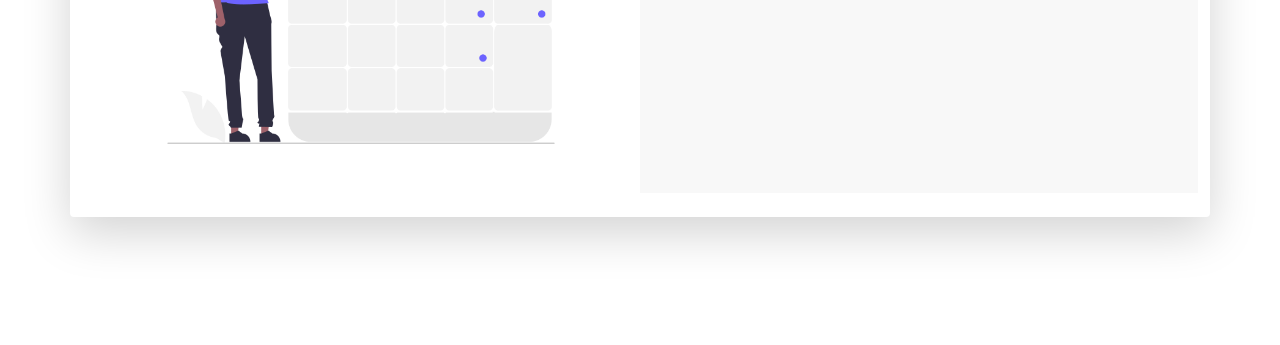
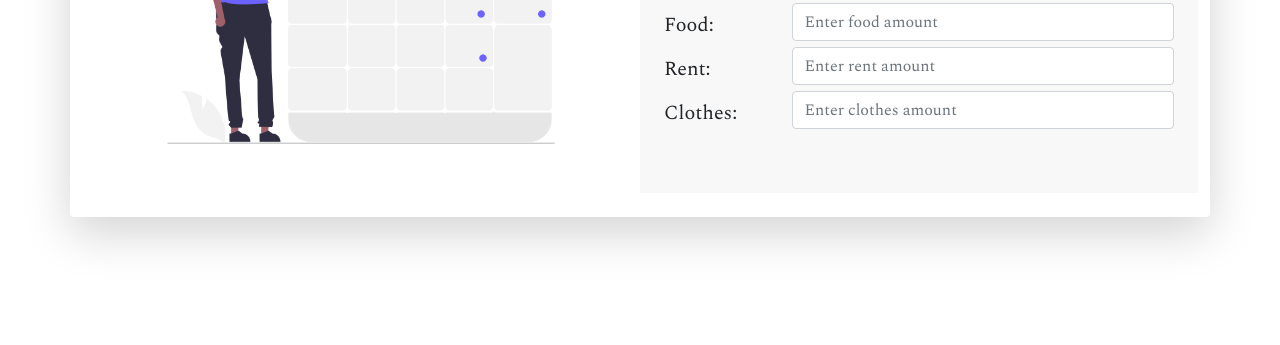
Before and after one commit to rubelsarker0/budget-planner-js, a plain HTML site: page index.html in a window 1280 px wide. Shown: the part 455-800 px from the top of the page. Drawn offline with nearby package versions, Linux system fonts and the light colour scheme.

Commit message:
added-expreses-section

```diff
--- a/index.html
+++ b/index.html
@@ -40,6 +40,39 @@
                                 </div>
                             </div>
                         </div>
+                        <!-- Expenses section  -->
+                        <div class="expenses-container">
+                            <h2 class="text-center py-3">Expenses</h2>
+                            <div class="row g-0">
+                                <div class="col-3">
+                                    <label for="food" class="col-form-label fs-5">Food:</label>
+                                </div>
+                                <div class="col-9">
+                                    <input type="text" id="food" class="form-control" placeholder="Enter food amount"
+                                        aria-describedby="foodHelpInline" required />
+                                </div>
+                            </div>
+                            <div class="row g-0">
+                                <div class="col-3">
+                                    <label for="rent" class="col-form-label fs-5">Rent:</label>
+                                </div>
+                                <div class="col-9">
+                                    <input type="text" id="rent" class="form-control" placeholder="Enter rent amount"
+                                        aria-describedby="rentHelpInline" required />
+                                </div>
+                            </div>
+                            <div class="row g-0">
+                                <div class="col-3">
+                                    <label for="clothes" class="col-form-label fs-5">Clothes:</label>
+                                </div>
+                                <div class="col-9">
+                                    <input type="text" id="clothes" class="form-control"
+                                        placeholder="Enter clothes amount" aria-describedby="clothesHelpInline"
+                                        required />
+                                </div>
+                            </div>
+                        </div>
+
                     </div>
                 </div>
             </div>
```
